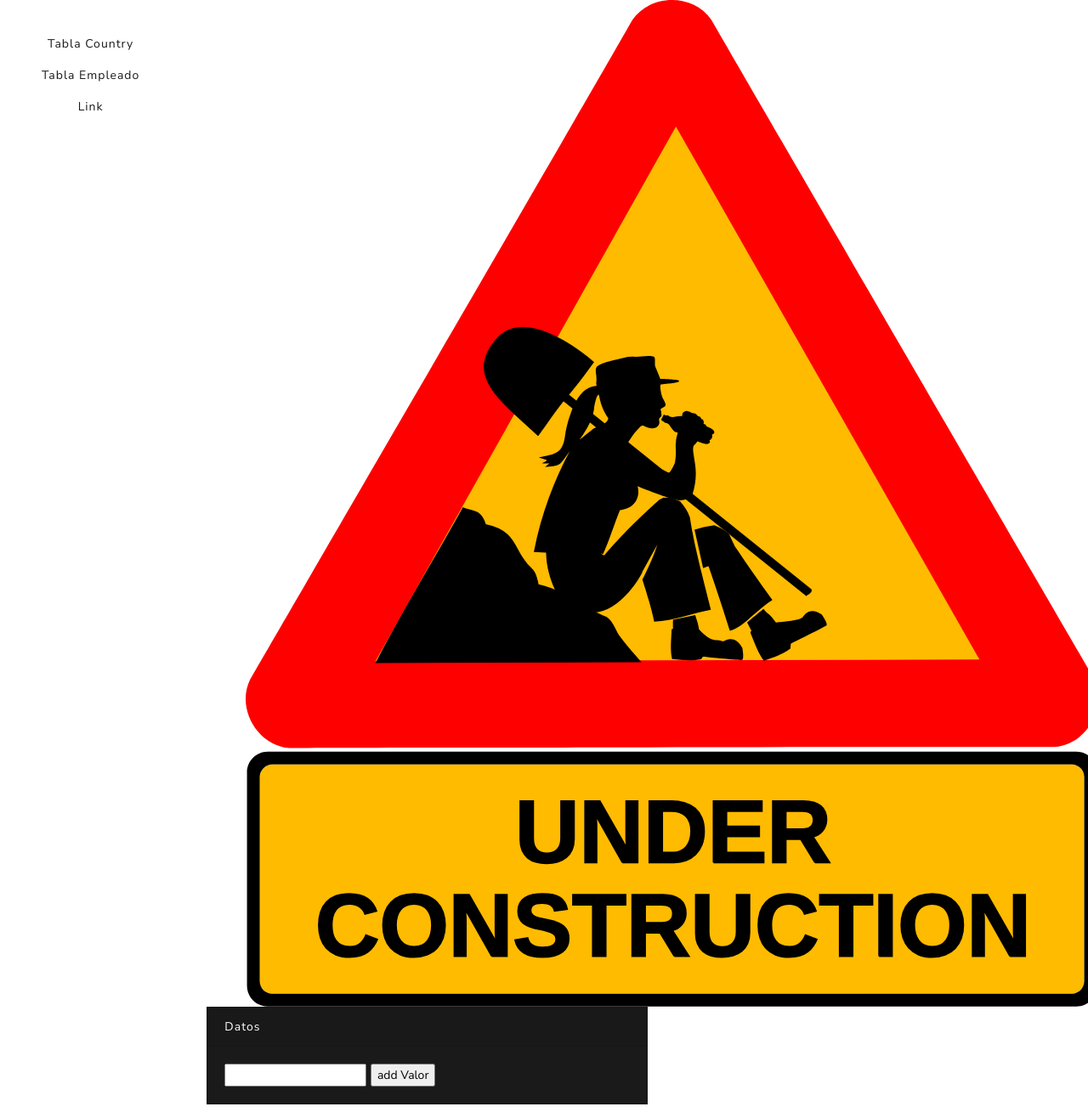
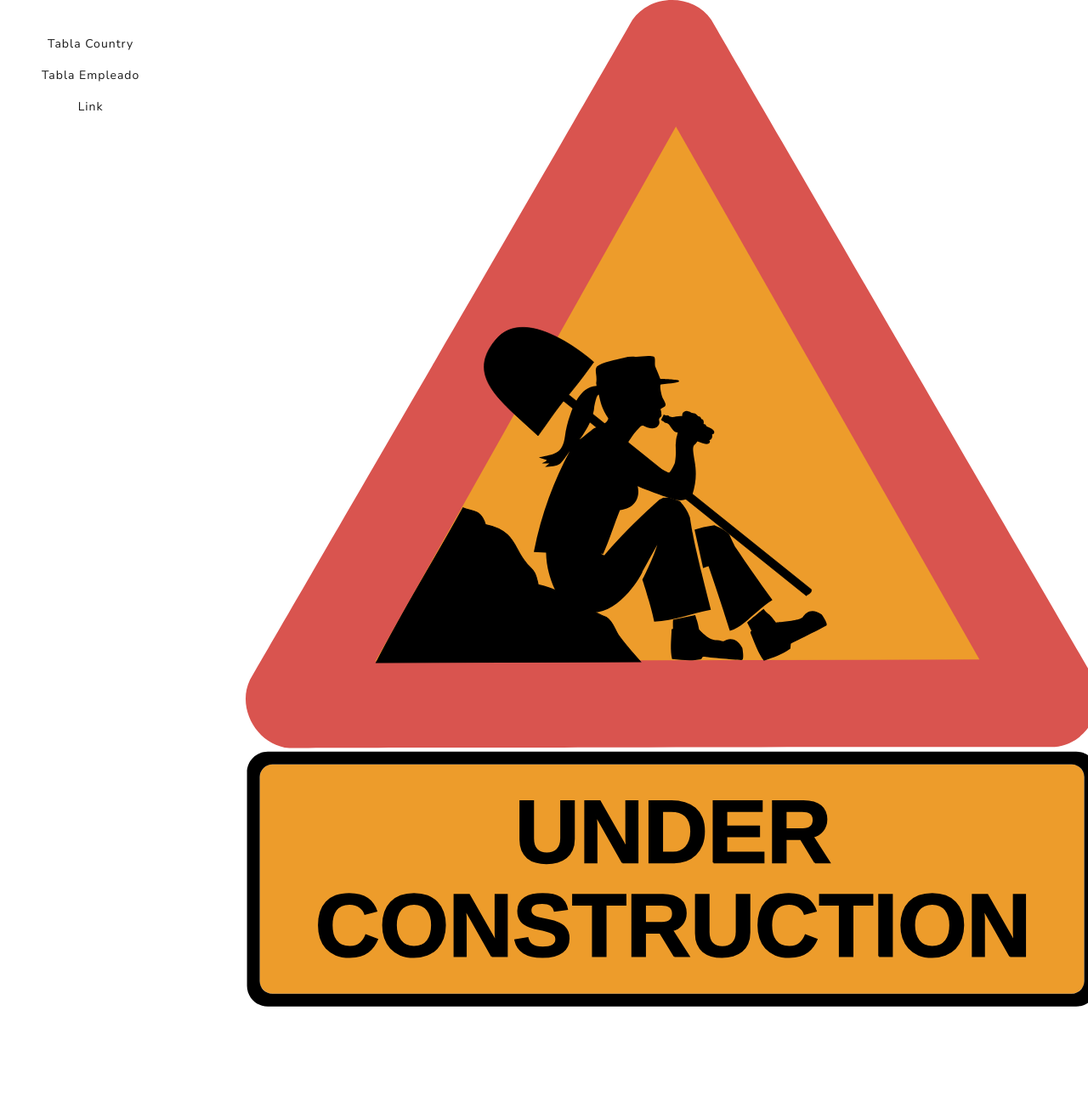
Before and after one commit to bigvictornaq/SOA-p, a Flask app: page /lol in a window 1280 px wide. Shown: the part 89-1405 px from the top of the page at 85% size. After the commit the page ends 1274 px from the top, so only its background shows below. Run offline with Flask 2, Linux system fonts and the light colour scheme; parts of the project's set-up code (start-up, migrations or seed data) failed here and were passed over; some libraries are stand-ins or nearby versions.

```diff
--- a/templates/under.html
+++ b/templates/under.html
@@ -126,14 +126,14 @@
                   d="m -87.825642,724.06736 c -37.284738,-3.05248 -62.672088,-46.38464 -46.335118,-80.27764 67.572145,-117.31467 375.98264,-647.147374 450.07479,-777.09783 21.28588,-30.76328 71.50629,-31.08328 92.69002,0.0117 67.81142,117.176511 374.91259,646.55345 450.40693,775.69435 15.99883,33.81577 -8.83424,77.46793 -46.35493,80.2662 -135.38355,0.13815 -750.895201,0.59394 -900.481692,1.4035 z"
                   id="path590"
                   sodipodi:nodetypes="ccccccc"
-                  style="font-size:12px;fill:#ff0000;fill-rule:evenodd;stroke-width:3pt;display:inline"
+                  style="font-size:12px;fill:#d9544f;fill-rule:evenodd;stroke-width:3pt;display:inline"
                   transform="translate(137.77483,156.49925)" />
                <path
                   inkscape:connector-curvature="0"
                   d="M 13.559108,621.79729 724.06761,619.7415 366.97678,-7.5383948 13.559108,621.79729 z"
                   id="path605"
                   sodipodi:nodetypes="cccc"
-                  style="font-size:12px;fill:#ffbb00;fill-opacity:1;fill-rule:evenodd;stroke:none;display:inline"
+                  style="font-size:12px;fill:#ed9c2b;fill-opacity:1;fill-rule:evenodd;stroke:none;display:inline"
                   transform="translate(137.77483,156.49925)" />
                <path
                   inkscape:connector-curvature="0"
@@ -210,7 +210,7 @@
                     height="270"
                     width="970"
                     id="rect4430"
-                    style="fill:#ffbb00;fill-opacity:1;stroke:none;display:inline" />
+                    style="fill:#ed9c2b;fill-opacity:1;stroke:none;display:inline" />
                  <path
                     style="fill:#000000;fill-opacity:1;stroke:none;display:inline"
                     d="m 21.630666,884.72937 c -13.57441,0 -24.499996,10.95684 -24.499996,24.53125 l 0,250.96868 c 0,13.5744 10.925586,24.5 24.499996,24.5 l 951.000004,0 c 13.57441,0 24.5,-10.9256 24.5,-24.5 l 0,-250.96868 c 0,-13.57441 -10.92559,-24.53125 -24.5,-24.53125 l -951.000004,0 z m 5.53125,15 939.937504,0 c 8.32976,0 15.03125,6.73274 15.03125,15.0625 l 0,239.90633 c 0,8.3297 -6.70149,15.0312 -15.03125,15.0312 l -939.937504,0 c -8.32976,0 -15.03125,-6.7015 -15.03125,-15.0312 l 0,-239.90633 c 0,-8.32976 6.70149,-15.0625 15.03125,-15.0625 z"
@@ -307,15 +307,7 @@
          </svg>
           </div>
         </div>
-        <div class="card text-white bg-primary mb-3">
-          <div class="card-header">Datos</div>
-          <div class="card-body">
-            <form action="/" method="POST">
-              <input type="text" name="content" id="content">
-              <input type="submit" value="add Valor">
-            </form>
-          </div>
-        </div>
+
         <!--bajd-->
       </div>
     </div>
```
Also changed, not shown: README.md.
